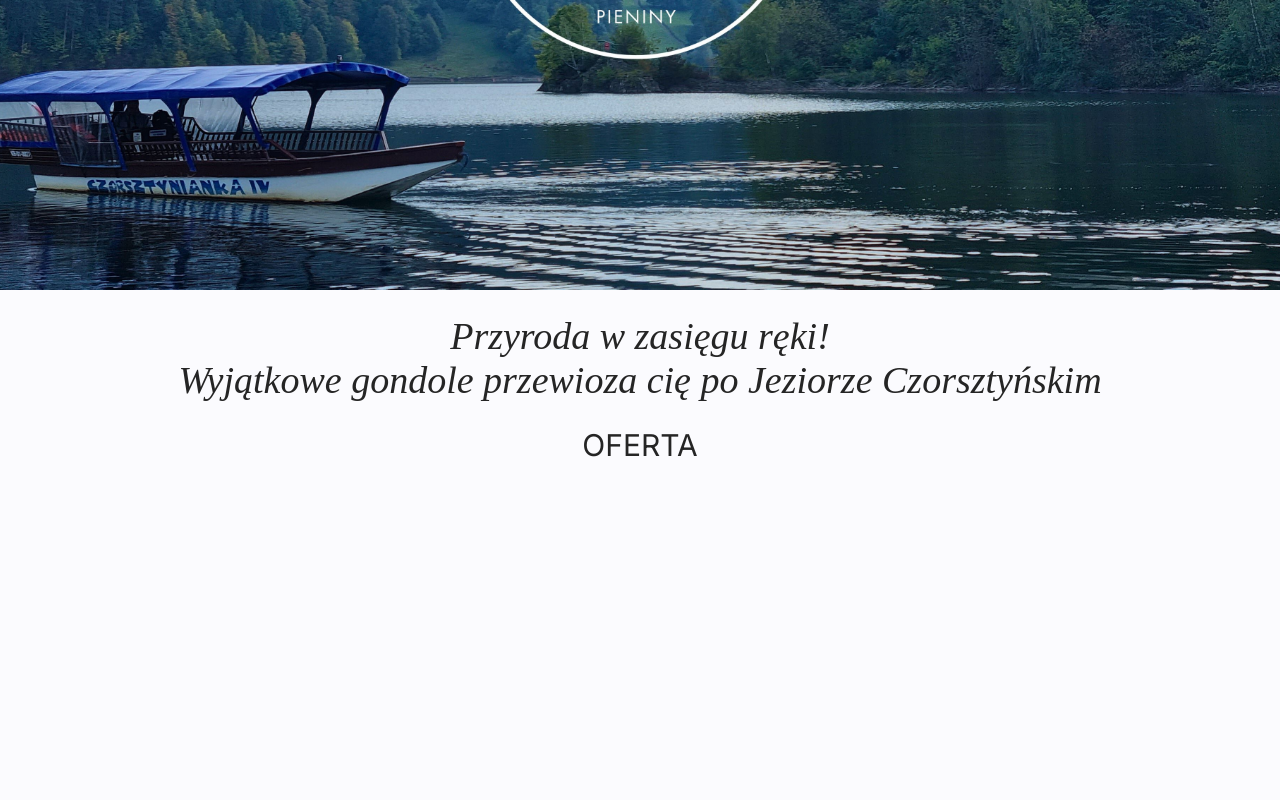
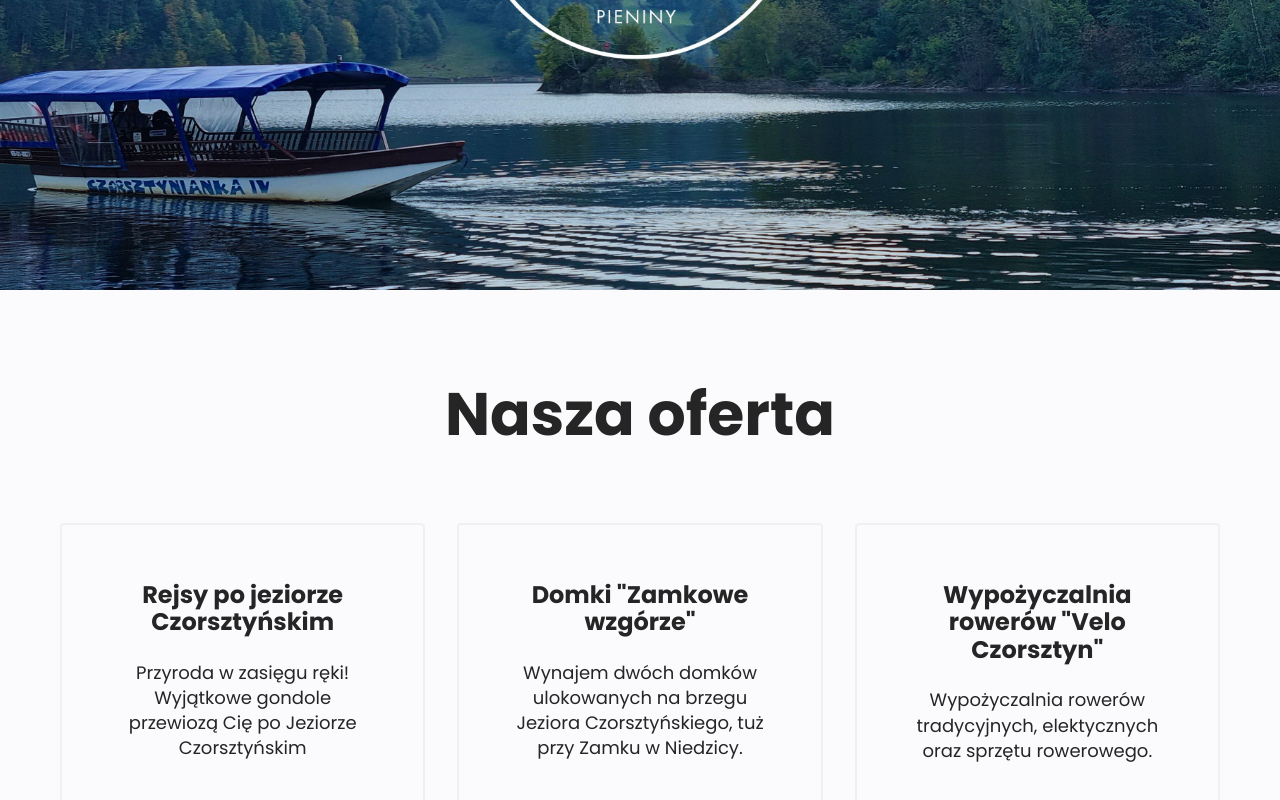
Before and after one commit to KrzysiekWorwa/czorsztynianka-homepage, a React (Create React App) app: page / in a window 1280 px wide. Shown: the part 510-1310 px from the top of the page. Before the commit the page ends 998 px from the top, so only its background shows below. Built offline with nearby package versions, Linux system fonts and the light colour scheme.

Commit message:
adding offer

```diff
--- a/public/index.html
+++ b/public/index.html
@@ -1,5 +1,6 @@
 <!DOCTYPE html>
 <html lang="pl">
+
 <head>
   <meta charset="utf-8" />
   <link rel="icon" href="%PUBLIC_URL%/logo.png" />
@@ -9,10 +10,19 @@
   <link rel="stylesheet" href="https://cdnjs.cloudflare.com/ajax/libs/normalize/8.0.1/normalize.min.css"
     integrity="sha512-NhSC1YmyruXifcj/KFRWoC561YpHpc5Jtzgvbuzx5VozKpWvQ+4nXhPdFgmx8xqexRcpAglTj9sIBWINXa8x5w=="
     crossorigin="anonymous" referrerpolicy="no-referrer" />
-    <link href="https://fonts.googleapis.com/css2?family=Inter:ital,opsz,wght@0,14..32,100..900;1,14..32,100..900&display=swap" rel="stylesheet">
+  <link
+    href="https://fonts.googleapis.com/css2?family=Inter:ital,opsz,wght@0,14..32,100..900;1,14..32,100..900&display=swap"
+    rel="stylesheet">
+  <link rel="preconnect" href="https://fonts.googleapis.com">
+  <link rel="preconnect" href="https://fonts.gstatic.com" crossorigin>
+  <link
+    href="https://fonts.googleapis.com/css2?family=Poppins:ital,wght@0,400;0,700;0,900;1,400;1,700;1,900&display=swap"
+    rel="stylesheet">
   <link rel="manifest" href="%PUBLIC_URL%/manifest.json" />
 </head>
+
 <body>
   <div id="root"></div>
 </body>
+
 </html>
--- a/src/GlobalStyle.js
+++ b/src/GlobalStyle.js
@@ -11,7 +11,7 @@ export const GlobalStyle = createGlobalStyle`
 
     body {
         background: #FBFBFE;
-        font-family: "Inter", sans-serif;
+        font-family: "Poppins", sans-serif;
         color: #252525;
         overflow-x: hidden;
     }
--- a/src/components/Container/index.js
+++ b/src/components/Container/index.js
@@ -1,7 +1,7 @@
 import styled from "styled-components";
 
 export const Container = styled.div`
-  max-width: 1200px;
+  max-width: 1440px;
   margin: 0 auto;
   padding: 0 20px;
 `;
--- a/src/components/Content/index.js
+++ b/src/components/Content/index.js
@@ -1,10 +1,25 @@
-import { Header, SubHeader } from "./styled";
+import { Wrapper, Header, List, Tile, Name, Description } from "./styled";
 
-const Content = () => (
-    <>
-    <Header>Przyroda w zasięgu ręki! <br/> Wyjątkowe gondole przewioza cię po Jeziorze Czorsztyńskim</Header>
-    <SubHeader>Oferta</SubHeader>
-    </>
-);
+const Content = () => {
+    return (
+        <Wrapper>
+            <Header>Nasza oferta</Header>
+            <List>
+                <Tile>
+                    <Name>Rejsy po jeziorze Czorsztyńskim</Name>
+                    <Description>Przyroda w zasięgu ręki! Wyjątkowe gondole przewiozą Cię po Jeziorze Czorsztyńskim</Description>
+                </Tile>
+                <Tile>
+                    <Name>Domki "Zamkowe wzgórze"</Name>
+                    <Description>Wynajem dwóch domków ulokowanych na brzegu Jeziora Czorsztyńskiego, tuż przy Zamku w Niedzicy.</Description>
+                </Tile>
+                <Tile>
+                    <Name>Wypożyczalnia rowerów "Velo Czorsztyn"</Name>
+                    <Description>Wypożyczalnia rowerów tradycyjnych, elektycznych oraz sprzętu rowerowego.</Description>
+                </Tile>
+            </List>
+        </Wrapper>
+    );
+};
 
 export default Content;
--- a/src/components/Content/styled.js
+++ b/src/components/Content/styled.js
@@ -1,21 +1,69 @@
 import styled from "styled-components";
 
+export const Wrapper = styled.section`
+    display: flex;
+    flex-direction: column;
+    align-items: center;
+    padding: 40px;
+    text-align: center;
+`;
 
-export const Header = styled.h1`
-    font-size: 38px;
-    font-weight: 400;
+
+export const Header = styled.h2`
+    font-size: 60px;
     text-align: center;
-    font-family: serif;
-    font-style: italic;
 
     @media (max-width: 767px) {
-font-size: 22px;
+font-size: 30px;
 }
 `;
 
-export const SubHeader = styled.h2`
-        font-size: 30px;
-    font-weight: 400;
-    text-align: center;
-    text-transform: uppercase;
+export const List = styled.ul`
+    display: grid;
+    grid-template-columns: repeat(3, 1fr);
+    grid-gap: 32px;
+    list-style: none;
+    padding: 0;
+    margin-top: 24px;
+
+    @media (max-width: 991px) {
+        grid-template-columns: 1fr;
+        grid-gap: 24px;
+    }
+    `;
+
+export const Tile = styled.li`
+    padding: 56px;
+    border-radius: 4px;
+    border: 2px solid rgba(209, 213, 218, 0.3);
+    margin: 0;
+
+    &:hover {
+        border-color: rgba(3, 102, 214, 0.2);
+    }
+
+    @media (max-width: 767px) {
+        padding: 20px;
+    }
 `;
+
+export const Name = styled.h3`
+    font-weight: 700;
+    font-size: 24px;
+    margin: 0;
+
+    @media (max-width: 767px) {
+        font-size: 16px;
+    }
+`;
+
+export const Description = styled.p`
+    font-size: 18px;
+    margin-top: 24px;
+    line-height: 1.4;
+
+    @media (max-width: 767px) {
+        margin-top: 16px;
+        font-size: 14px;
+    }
+`;
--- a/src/components/Hero/styled.js
+++ b/src/components/Hero/styled.js
@@ -15,7 +15,7 @@ export const HeroSection = styled.section`
   color: white;
   text-align: center;
 
-      @media (max-width: 767px) {
+      @media (max-width: 991px) {
         height: 50vh;
 }
 `;
```
Lines whose indentation alone changed are shown as unchanged.
